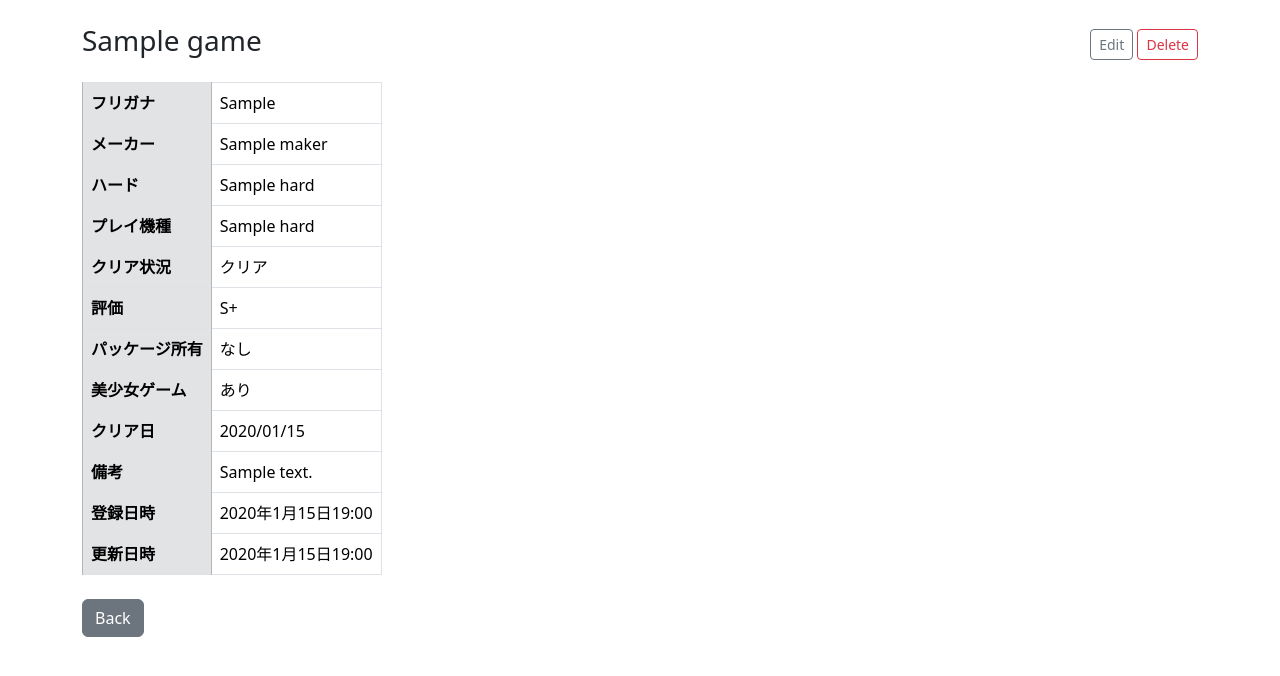
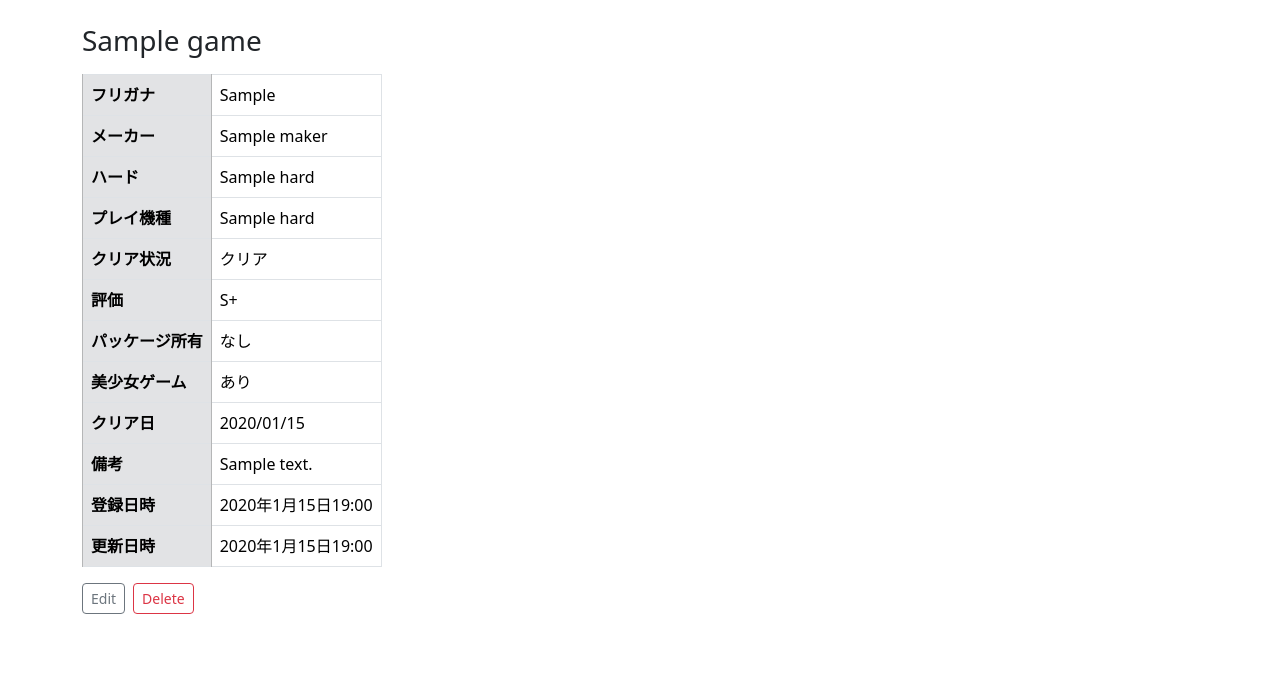
Before and after one commit to hara191204/tsumigee_database, a Django app: page /games/1/ in a window 1280 px wide. Shown: the part 56-732 px from the top of the page. Run offline with Django 5.2, Linux system fonts and the light colour scheme; tables that the repository leaves empty hold one stand-in row (values such as "Sample post").

Commit message:
style: move edit/delete buttons to bottom and remove back button on detail pages
Co-Authored-By: Claude Sonnet 4.6 <noreply@anthropic.com>

```diff
--- a/app/templates/tsumigee_database/game_detail.html
+++ b/app/templates/tsumigee_database/game_detail.html
@@ -1,20 +1,7 @@
 {% extends "base.html" %}
 {% block page_title %}{{ game.title }} | {% endblock page_title %}
 {% block content %}
-  <div class="d-flex justify-content-between align-items-center mb-3">
-    <h1 class="h3">{{ game.title }}</h1>
-    <div>
-      <a href="{% url 'tsumigee_database:game_update' game.pk %}"
-         class="btn btn-outline-secondary btn-sm">Edit</a>
-      <form method="post"
-            action="{% url 'tsumigee_database:game_delete' game.pk %}"
-            class="d-inline"
-            onsubmit="return confirm('「{{ game.title }}」を削除しますか？この操作は取り消せません。')">
-        {% csrf_token %}
-        <button type="submit" class="btn btn-outline-danger btn-sm">Delete</button>
-      </form>
-    </div>
-  </div>
+  <h1 class="h3 mb-3">{{ game.title }}</h1>
   <table class="table table-bordered w-auto">
     <tbody>
       <tr>
@@ -67,6 +54,15 @@
       </tr>
     </tbody>
   </table>
-  <a href="{% url 'tsumigee_database:game_list' %}"
-     class="btn btn-secondary mt-2">Back</a>
+  <div class="d-flex gap-2 mt-2">
+    <a href="{% url 'tsumigee_database:game_update' game.pk %}"
+       class="btn btn-outline-secondary btn-sm">Edit</a>
+    <form method="post"
+          action="{% url 'tsumigee_database:game_delete' game.pk %}"
+          class="d-inline"
+          onsubmit="return confirm('「{{ game.title }}」を削除しますか？この操作は取り消せません。')">
+      {% csrf_token %}
+      <button type="submit" class="btn btn-outline-danger btn-sm">Delete</button>
+    </form>
+  </div>
 {% endblock content %}
```
Also changed, not shown: app/templates/tsumigee_database/hard_detail.html (+12 -16 lines), app/templates/tsumigee_database/maker_detail.html (+12 -16 lines).
